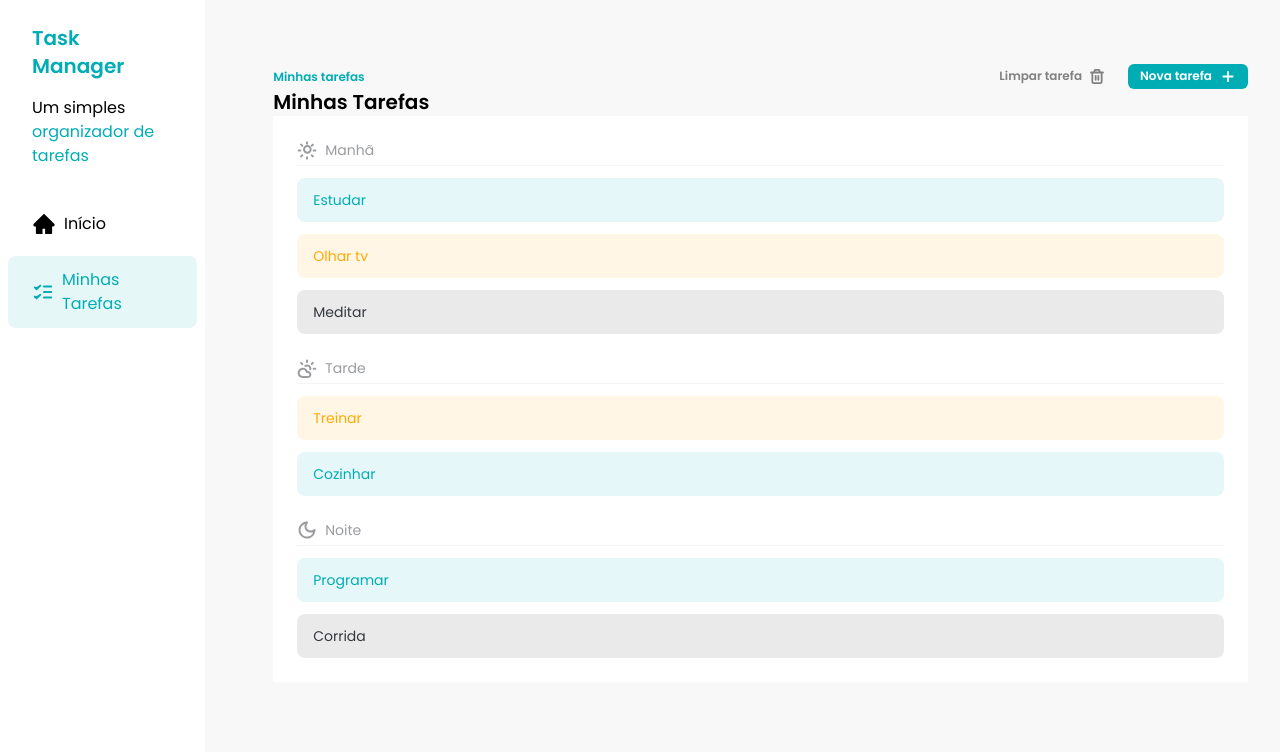
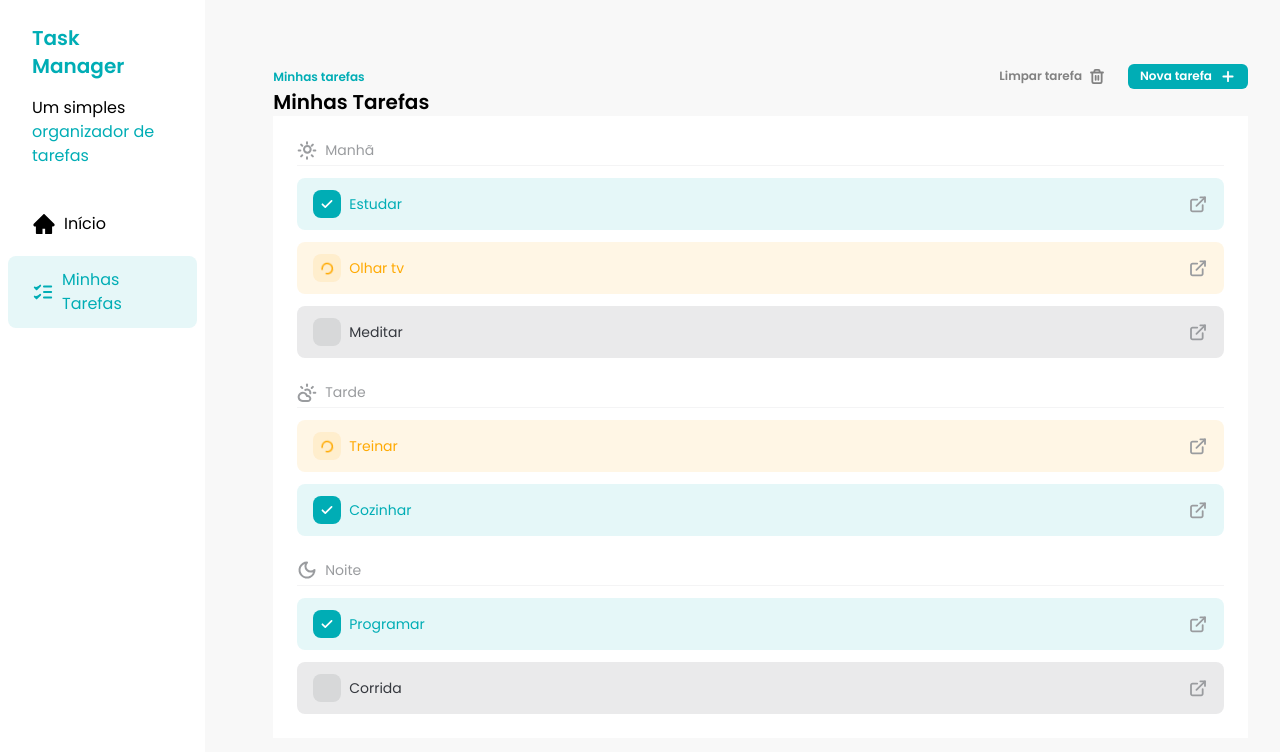
Before and after one commit to MarcusLinck/fsc-task-manager, a React (Vite) app: page / in a window 1280 px wide. Shown: the top 752 px of the page. Built offline with nearby package versions, Linux system fonts and the light colour scheme.

Commit message:
feat: ensure TaskItem changes depending on task status

```diff
--- a/src/components/TaskItem.jsx
+++ b/src/components/TaskItem.jsx
@@ -1,3 +1,5 @@
+import { CheckIcon, LoaderIcon, DetailsIcon } from '../assets/icons/index.js'
+
 const TaskItem = ({ task }) => {
   const getVariantClass = () => {
     if (task.status === 'in_progress') {
@@ -5,7 +7,7 @@
     }
 
     if (task.status === 'done') {
-      return 'bg-[#00ADB5] bg-opacity-10 text-[#00ADB5]'
+      return 'bg-[#00ADB5] text-[#00ADB5]'
     }
 
     if (task.status === 'not_started') {
@@ -14,9 +16,27 @@
   }
   return (
     <div
-      className={`flex items-center gap-2 rounded-lg px-4 py-3 text-sm ${getVariantClass()}`}
+      className={`flex items-center justify-between gap-2 rounded-lg bg-opacity-10 px-4 py-3 text-sm ${getVariantClass()}`}
     >
-      {task.title}
+      <div className="flex items-center gap-2">
+        <label
+          className={`relative flex h-7 w-7 cursor-pointer items-center justify-center rounded-lg ${getVariantClass()}`}
+        >
+          <input
+            type="checkbox"
+            checked={task.status === 'done'}
+            className="absolute h-full w-full cursor-pointer opacity-0"
+          />
+          {task.status === 'done' && <CheckIcon />}
+          {task.status === 'in_progress' && (
+            <LoaderIcon className="text-brand-white animate-spin" />
+          )}
+        </label>
+        {task.title}
+      </div>
+      <a href="#" className="transition hover:opacity-75">
+        <DetailsIcon />
+      </a>
     </div>
   )
 }
```
